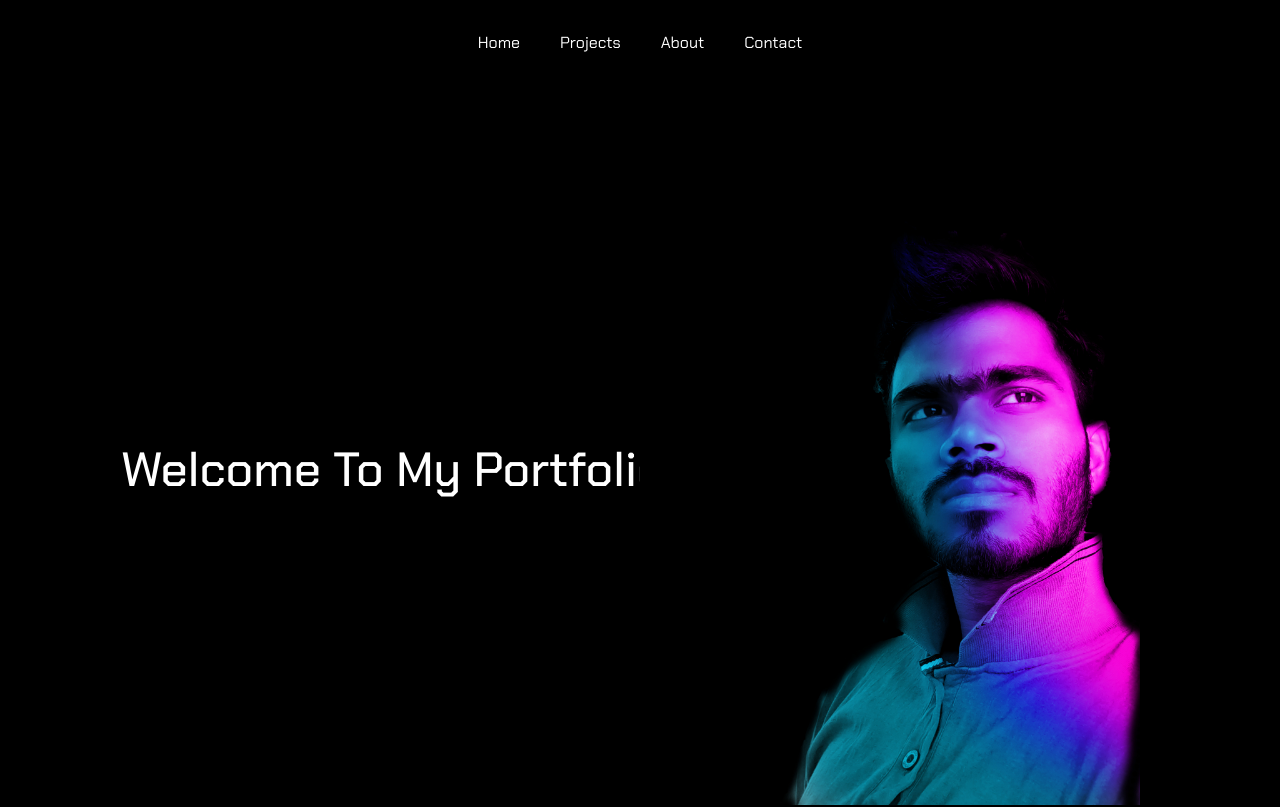
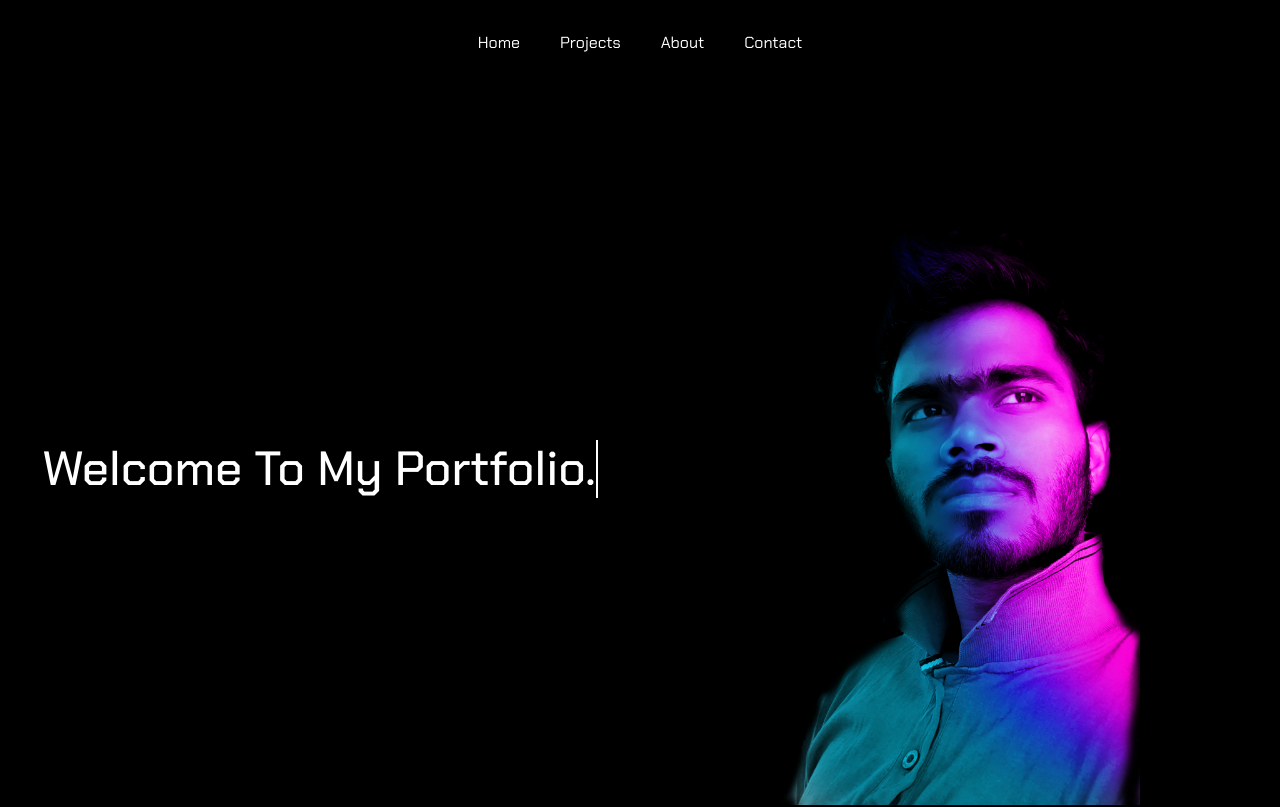
Before and after one commit to innocentamar/amar-portfolio, an Angular app: page / in a window 1280 px wide. Shown: the top 807 px of the page. Built offline with nearby package versions, Linux system fonts and the light colour scheme.

Commit message:
Update in home.css

```diff
--- a/src/app/pages/home/home.component.css
+++ b/src/app/pages/home/home.component.css
@@ -42,7 +42,7 @@ body {
   font-size: 3rem;
   font-weight: bold;
   margin-bottom: 20px;
-  padding: 4px 90px 1px 121px;
+  /* padding: 4px 90px 1px 121px; */
 }
 
 .image-container img {
```
